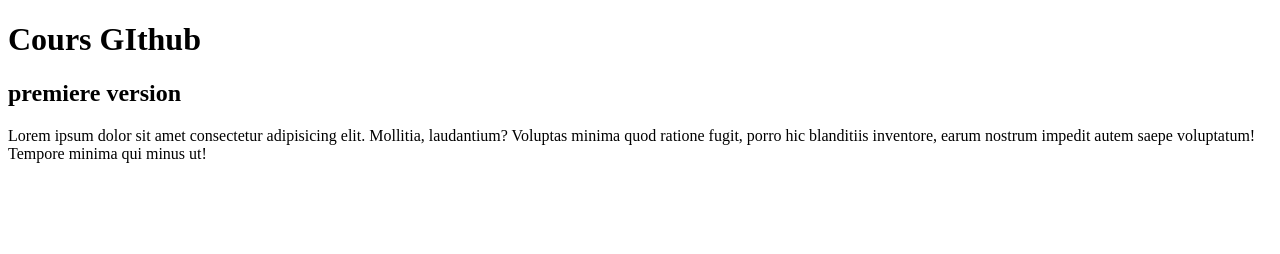
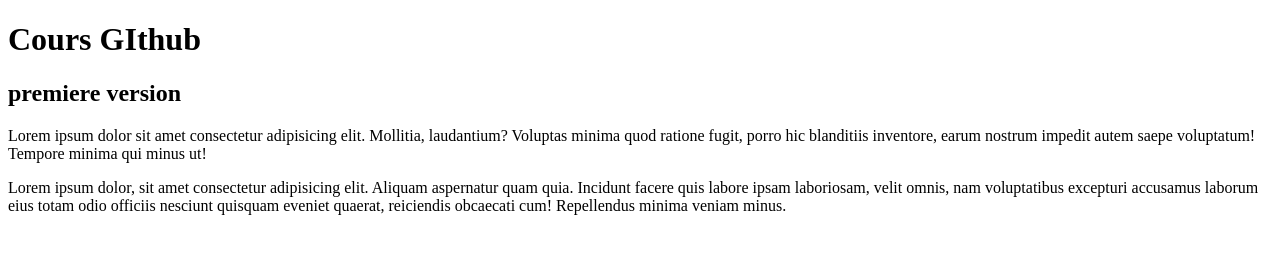
Before and after one commit to HanaeElOmranii/premierProjet, a plain HTML site: page index.html in a window 1280 px wide. Drawn offline with Linux system fonts and the light colour scheme.

Commit message:
deuxieme version du code

```diff
--- a/index.html
+++ b/index.html
@@ -10,6 +10,6 @@
     <h1>Cours GIthub</h1>
     <h2>premiere version</h2>
     <p>Lorem ipsum dolor sit amet consectetur adipisicing elit. Mollitia, laudantium? Voluptas minima quod ratione fugit, porro hic blanditiis inventore, earum nostrum impedit autem saepe voluptatum! Tempore minima qui minus ut!</p>
-
+    <p>Lorem ipsum dolor, sit amet consectetur adipisicing elit. Aliquam aspernatur quam quia. Incidunt facere quis labore ipsam laboriosam, velit omnis, nam voluptatibus excepturi accusamus laborum eius totam odio officiis nesciunt quisquam eveniet quaerat, reiciendis obcaecati cum! Repellendus minima veniam minus.</p>
 </body>
 </html>
```
